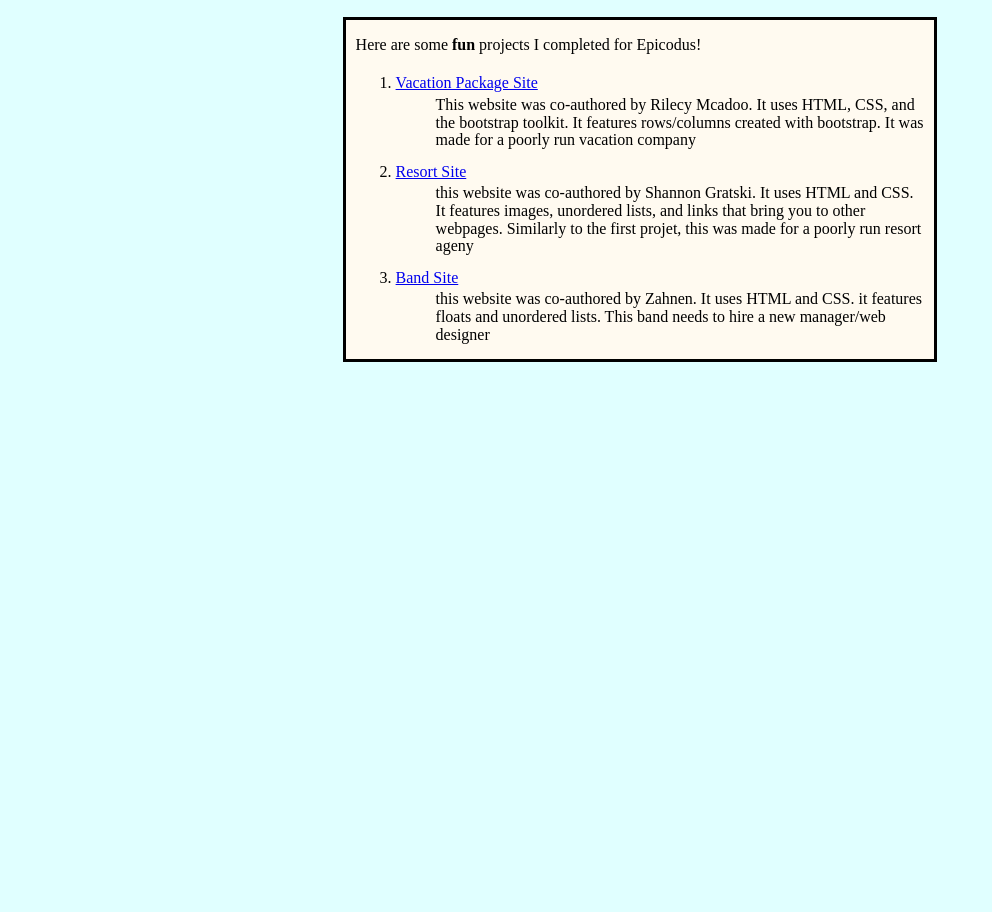
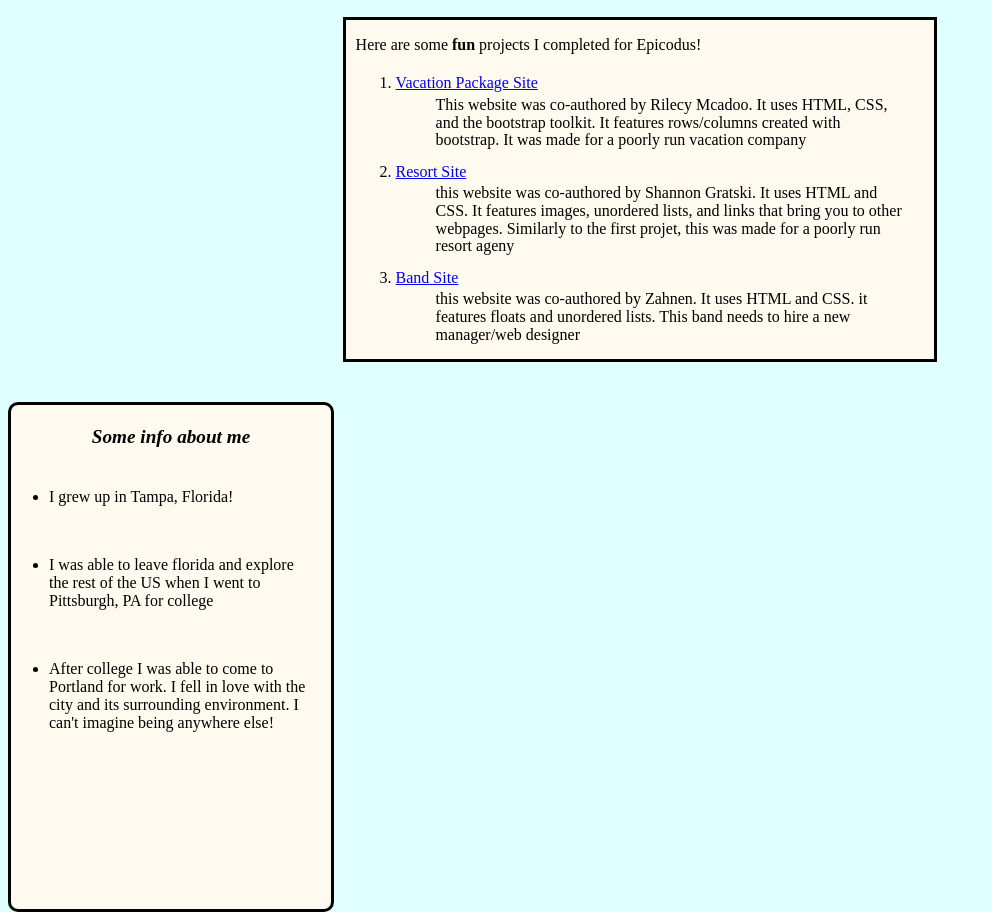
Before and after one commit to joey3001/first-friday-project, a plain HTML site: page index.html in a window 1280 px wide. Shown: the part 328-1240 px from the top of the page, without its empty margins (0-992 px from the left). Before the commit the page ends 800 px from the top, so only its background shows below. Drawn offline with Linux system fonts and the light colour scheme.

Commit message:
this commit creates my first column/vertical box. It also applies an <em> element in the paragraph at the top of the column/vertical box.

```diff
--- a/css/styles.css
+++ b/css/styles.css
@@ -34,14 +34,14 @@ font-family: 'Gill Sans', 'Gill Sans MT', Calibri, 'Trebuchet MS', sans-serif;
 
 .box1{
 
-  border: solid black;
-  border-width: 3px;
+  border: 3px solid black;
   margin: auto;
   width: 45%;
   height:auto;
   background-color: floralwhite;
   padding-left: 10px;
   padding-right: 10px;
+  margin-bottom: 40px;
 
 }
 
@@ -58,3 +58,38 @@ ol{
   list-style: none;
 
 }
+
+.columnbox{
+
+  width: 25%;
+  height: 500px;
+  border: 3px solid black;
+  background-color: floralwhite;
+  padding: 2px;
+  float:left;
+  border-radius: 10px;
+  float: left;
+
+}
+
+.bold{
+
+  font-weight: bold;
+  font-size: 120%;
+  margin-bottom: 40px;
+  text-align: center;
+
+}
+
+.ulspacer{
+
+  padding-left: 36px;
+
+}
+
+ul li {
+
+  margin-bottom: 50px;
+  padding-right: 20px;
+
+}
--- a/index.html
+++ b/index.html
@@ -24,11 +24,14 @@
         </ul>
     </ol>
   </div>
-
-
-
-
-
+  <div class = "columnbox">
+    <p class = bold><em>Some info about me</em></p>
+    <ul class="ulspacer">
+      <li>I grew up in Tampa, Florida!</li>
+      <li>I was able to leave florida and explore the rest of the US when I went to Pittsburgh, PA for college</li>
+      <li>After college I was able to come to Portland for work. I fell in love with the city and its surrounding environment. I can't imagine being anywhere else!</li>
+    </ul>
+  </div>
 
 
 
```
